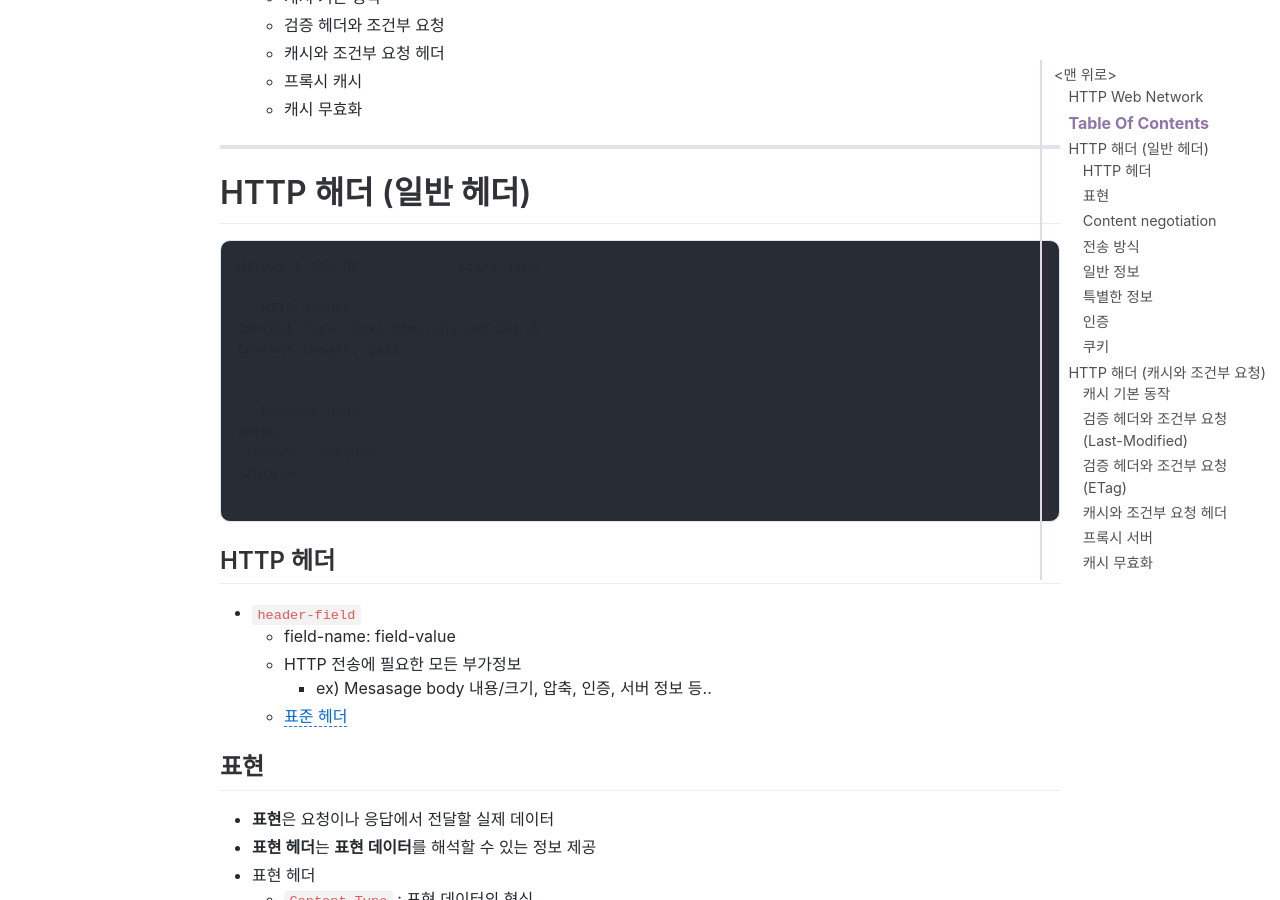
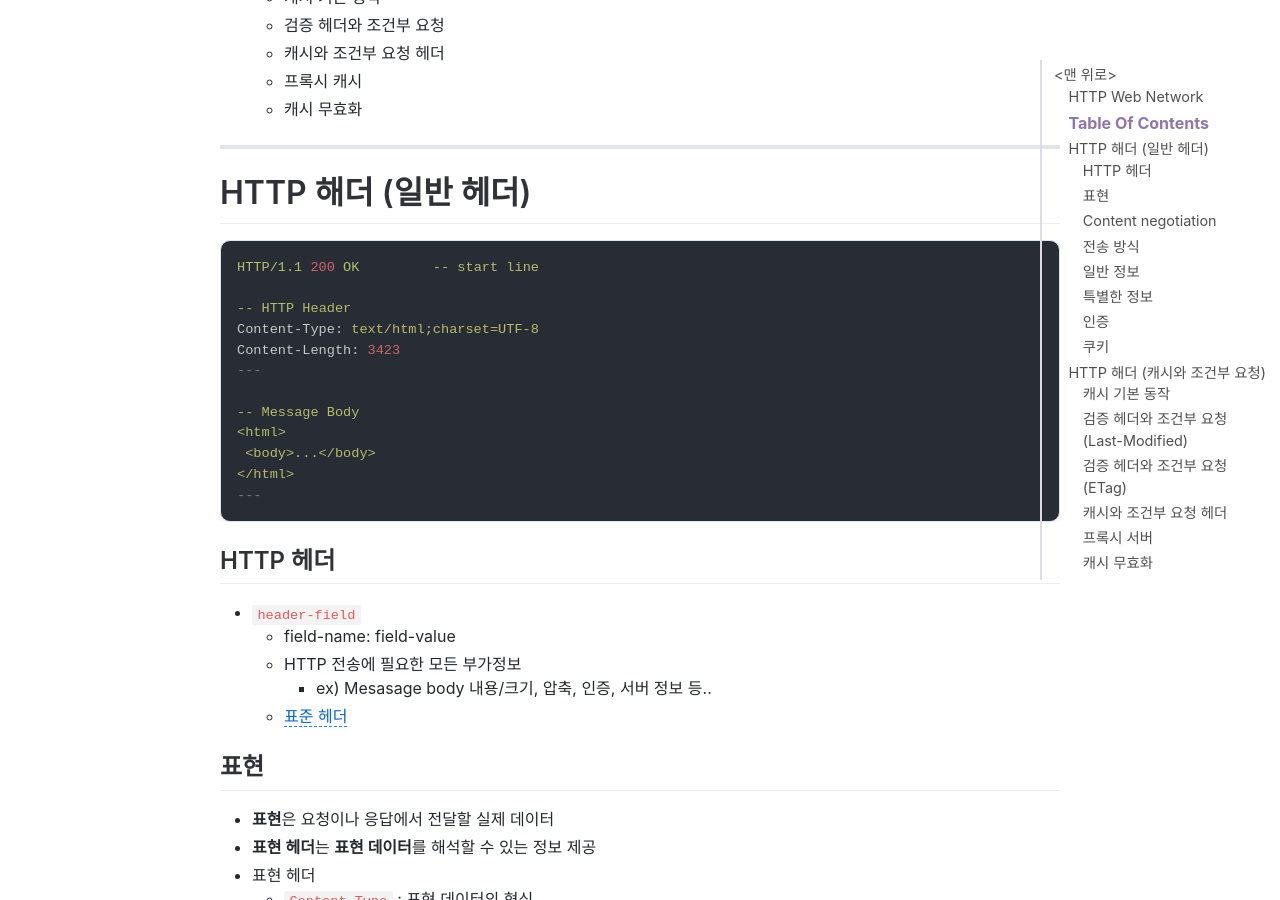
Before and after one commit to jihunparkme/jihunparkme.github.io, a Jekyll site: the page built from _posts/2021-07-07-Http-Web-Network_header.md, in a window 1280 px wide and 900 px high, scrolled down 1160 px. Built offline with Jekyll 4.4.1, drawn with Linux system fonts in a browser that asks for light colours; nearby versions of some CDN libraries; comment, search, counter and statistics services are not loaded.

Commit message:
[HTTP Web Network] edit code block

````diff
--- a/_posts/2021-07-07-Http-Web-Network_header.md
+++ b/_posts/2021-07-07-Http-Web-Network_header.md
@@ -35,7 +35,7 @@ HTTP Web Network 강의 노트
 
 # HTTP 해더 (일반 헤더)
 
-```header
+```text
 HTTP/1.1 200 OK         -- start line
 
 -- HTTP Header
````
